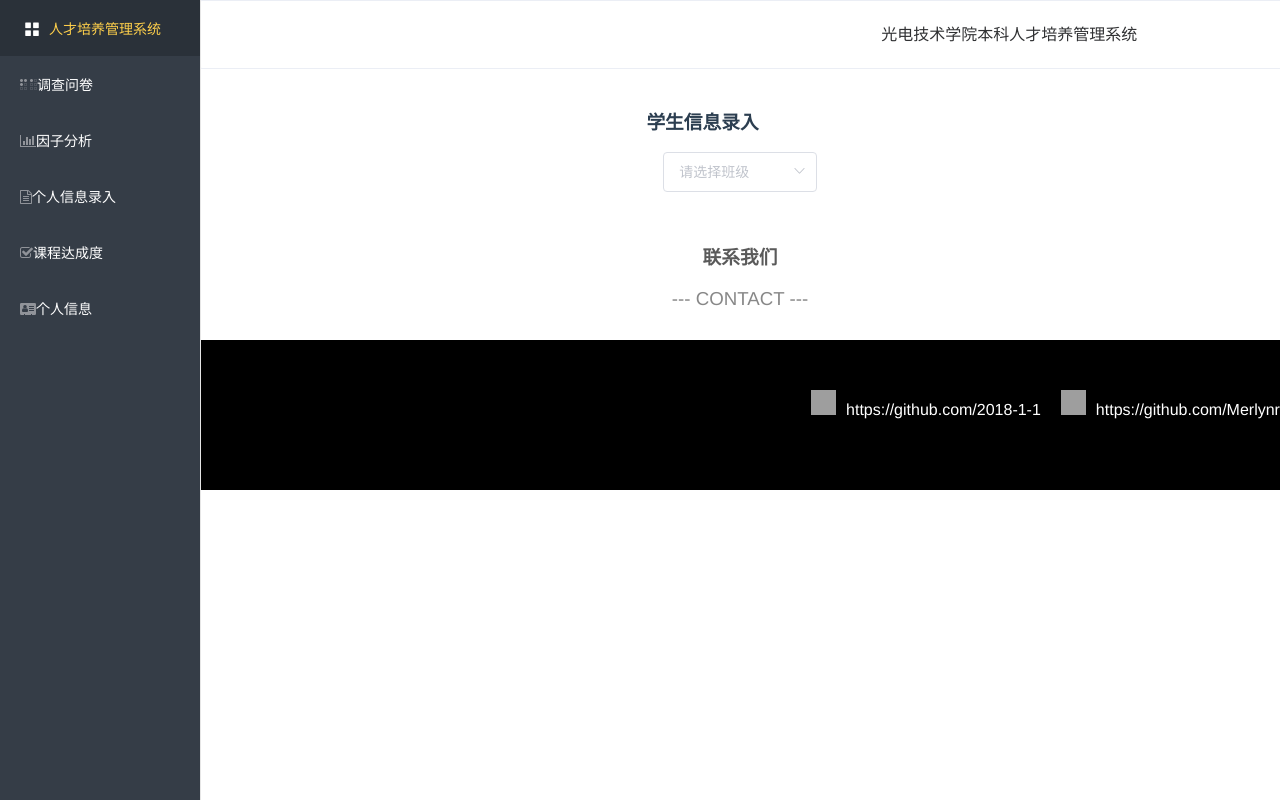
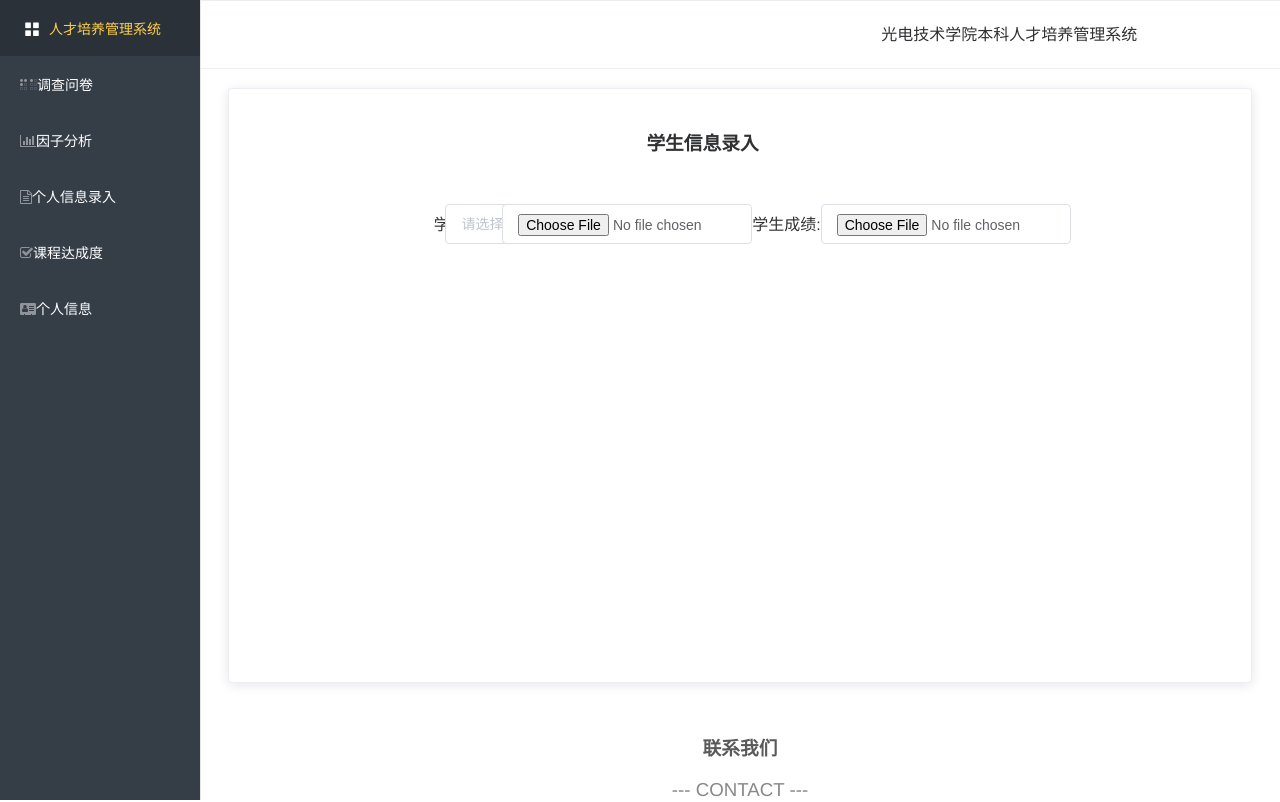
Before and after one commit to 2018-1-1/demo-web, a Vue app: page /#/entryAgreement in a window 1280 px wide. Shown: the top 802 px of the page. Built offline with nearby package versions, Linux system fonts and the light colour scheme; grey boxes are pictures that could not be loaded.

Commit message:
成绩录入模块

```diff
--- a/src/view/entry-agreement/entry-agreement.js
+++ b/src/view/entry-agreement/entry-agreement.js
@@ -24,7 +24,7 @@ export const entryAgreement = {
     handleChange(value) {
       console.log(value);
     },
-    importfxx(obj) {
+    importfxx(obj,flag) {
       let _this = this;
       let inputDOM = this.$refs.inputer;
       // 通过DOM取文件数据
@@ -57,6 +57,7 @@ export const entryAgreement = {
           }
           outdata = XLSX.utils.sheet_to_json(wb.Sheets[wb.SheetNames[0]]); //outdata就是你想要的东西
           console.log(outdata)
+          // TODO 根据flag来判断传入的学生信息还是成绩
         }
         reader.readAsArrayBuffer(f);
       }
--- a/src/view/entry-agreement/entry-agreement.vue
+++ b/src/view/entry-agreement/entry-agreement.vue
@@ -1,13 +1,20 @@
 <template>
   <div>
-
+    <el-card style="height:593px">
       <h3 style="margin-left:-75px">学生信息录入</h3>
-      <el-select v-model="value" clearable placeholder="请选择班级" style="width:15%">
-        <el-option v-for="(item,key) in options" :key="key" :label="item.label" :value="item.value" style="width:200px;">
-        </el-option>
-      </el-select>
-      <!-- <input style="display:block;width:200px"  id="upload" type="file" @change="importfxx(this)"  accept=".csv, application/vnd.openxmlformats-officedocument.spreadsheetml.sheet, application/vnd.ms-excel" /> -->
-
+      <div style="margin-left:20%;margin-top:5%;">
+        <el-select v-model="value" clearable placeholder="请选择班级" style="display:inline-block;float:left">
+          <el-option v-for="(item,key) in options" :key="key" :label="item.label" :value="item.value">
+          </el-option>
+        </el-select>
+        <span style="display:inline-block;margin-left:-400px">
+        <span>学生信息:</span>
+        <el-input id="upload" style="width:250px;" type="file" @change="importfxx(this,0)" accept=".csv, application/vnd.openxmlformats-officedocument.spreadsheetml.sheet, application/vnd.ms-excel" />
+        <span>学生成绩:</span>
+        <el-input id="upload" style="width:250px" type="file" @change="importfxx(this,1)" accept=".csv, application/vnd.openxmlformats-officedocument.spreadsheetml.sheet, application/vnd.ms-excel" />
+        </span>
+      </div>
+    </el-card>
   </div>
 </template>
 <script>
@@ -19,9 +26,4 @@
   }
 </script>
 <style>
-
-
-   /* .el-select{
-    width: 25%;
-  } */
 </style>
```
